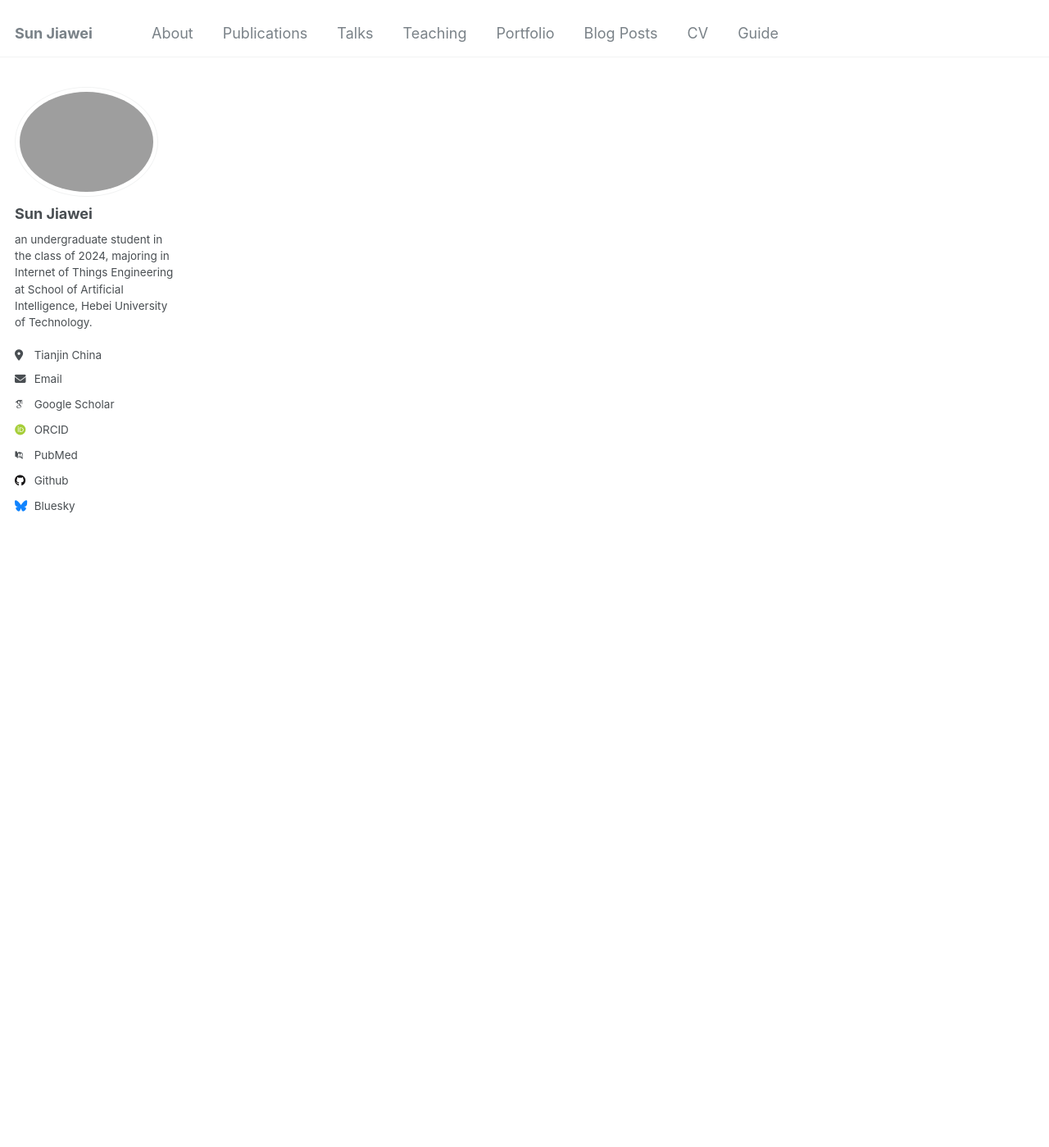
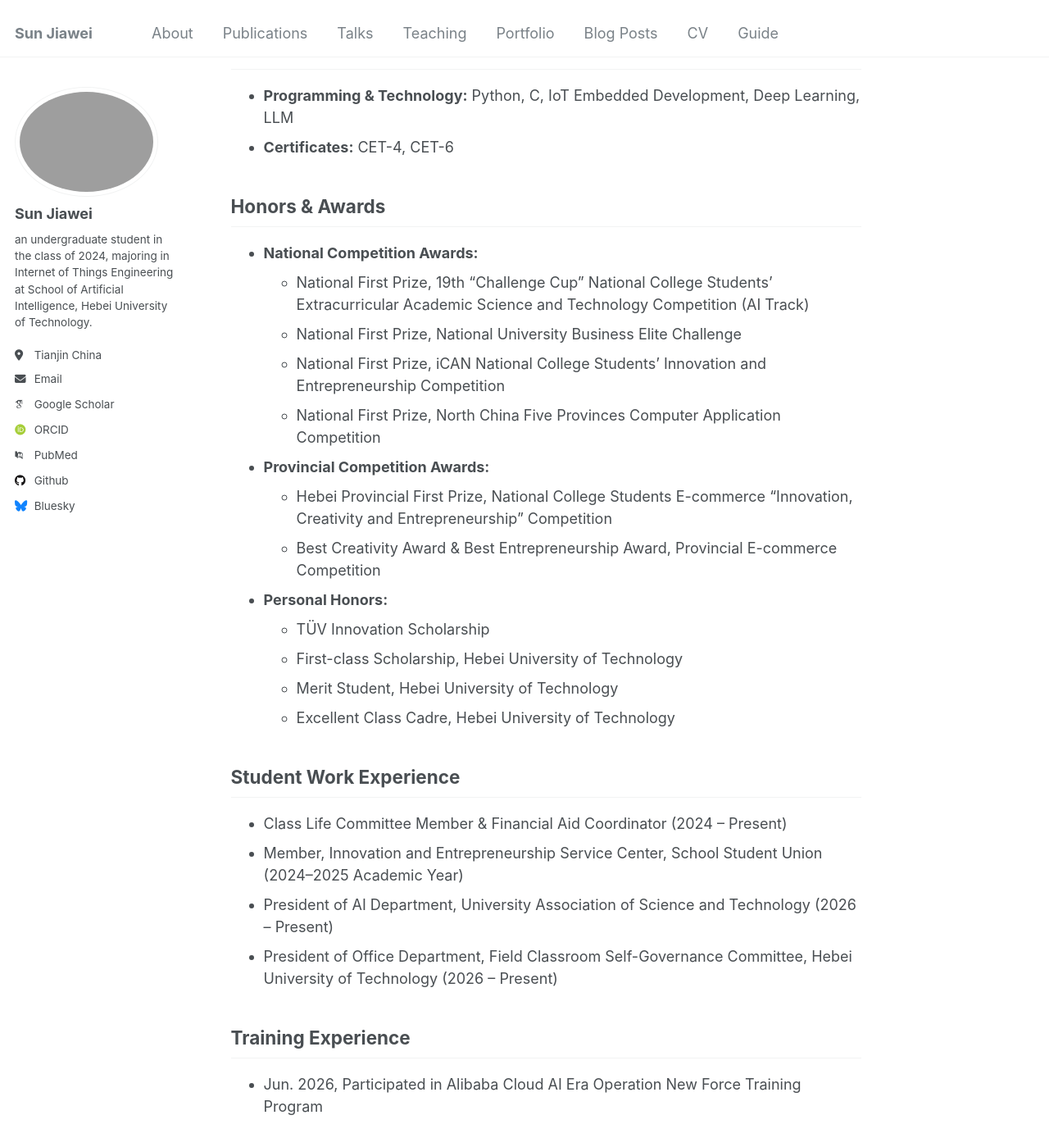
Before and after one commit to sjw-2006/sjw-2006.github.io, a Jekyll site: the page built from index.md, in a window 1280 px wide and 1400 px high, scrolled down 1472 px. Shown: the whole window at 82% size. Built offline with Jekyll 4.4.1, drawn with Linux system fonts in a browser that asks for light colours; some web fonts are replaced; some of the changed text lies outside the part shown.

Commit message:
Update index.md

```diff
--- a/index.md
+++ b/index.md
@@ -4,3 +4,75 @@ author_profile: true
 permalink: /
 title: Sun Jiawei
 ---
+
+## About Me
+
+Jiawei Sun is an undergraduate student in the class of 2024, majoring in Internet of Things Engineering at the School of Artificial Intelligence and Data Science, Hebei University of Technology. She is a League member with outstanding academic performance, ranking top 10% in her major.
+
+She actively participates in high-level innovation competitions, has obtained 5 invention patents and software copyrights, and has won a total of 7 provincial and national competition awards. She also serves in several student organizations to provide volunteer and service work for peers. All her competition achievements and intellectual property fully demonstrate her comprehensive innovation and engineering capabilities.
+
+## Education
+
+- **Hebei University of Technology** (Sep 2024 – Present)
+  - B.Sc. in Internet of Things Engineering, School of Artificial Intelligence and Data Science
+  - Major Ranking: 11/139
+
+## Research & Intellectual Property
+
+- **Invention Patents:**
+- *Granted Invention Patent*
+  - Name：一种基于特征解耦域自适应的光伏电站检测方法
+  - Inventor Rank: 1st Inventor, Status: Granted
+
+- *Accepted Patent Application*
+  - Name：一种基于缺陷反馈校正机制的光伏输出功率预测方法
+  - Inventor Rank: Core Inventor, Accepted & Pending Examination
+
+  - Name：一种基于一致性语义知识挖掘的在线缺陷检测方法
+  - Inventor Rank: Core Inventor, Accepted & Pending Examination
+
+- **Computer Software Copyrights:**
+  - Name：基于深度证据学习的光伏电池隐裂及微缺陷智能识别系统V1.0
+  - Author Rank: 1st Copyright Holder, Status: Fully Registered
+
+  - Name：基于多模态大模型的光伏电池组件缺陷快速定位软件V1.0
+  - Author Rank: 2nd Copyright Holder, Status: Fully Registered
+
+- **College Students' Innovation and Entrepreneurship Training Program:**
+  - Person In Charge, University-level Key Project, 2025
+  - Person In Charge, Provincial General Project, 2026
+
+
+## Skills & Certifications
+
+- **Programming & Technology:** Python, C, IoT Embedded Development, Deep Learning, LLM
+- **Certificates:** CET-4, CET-6
+
+## Honors & Awards
+
+- **National Competition Awards:**
+  - National First Prize, 19th "Challenge Cup" National College Students' Extracurricular Academic Science and Technology Competition (AI Track)
+  - National First Prize, National University Business Elite Challenge
+  - National First Prize, iCAN National College Students' Innovation and Entrepreneurship Competition
+  - National First Prize, North China Five Provinces Computer Application Competition
+
+- **Provincial Competition Awards:**
+  - Hebei Provincial First Prize, National College Students E-commerce "Innovation, Creativity and Entrepreneurship" Competition
+  - Best Creativity Award & Best Entrepreneurship Award, Provincial E-commerce Competition
+
+- **Personal Honors:**
+  - TÜV Innovation Scholarship
+  - First-class Scholarship, Hebei University of Technology
+  - Merit Student, Hebei University of Technology
+  - Excellent Class Cadre, Hebei University of Technology
+
+
+## Student Work Experience
+
+- Class Life Committee Member & Financial Aid Coordinator (2024 – Present)
+- Member, Innovation and Entrepreneurship Service Center, School Student Union (2024–2025 Academic Year)
+- President of AI Department, University Association of Science and Technology (2026 – Present)
+- President of Office Department, Field Classroom Self-Governance Committee, Hebei University of Technology (2026 – Present)
+
+## Training Experience
+- Jun. 2026, Participated in Alibaba Cloud AI Era Operation New Force Training Program
```
